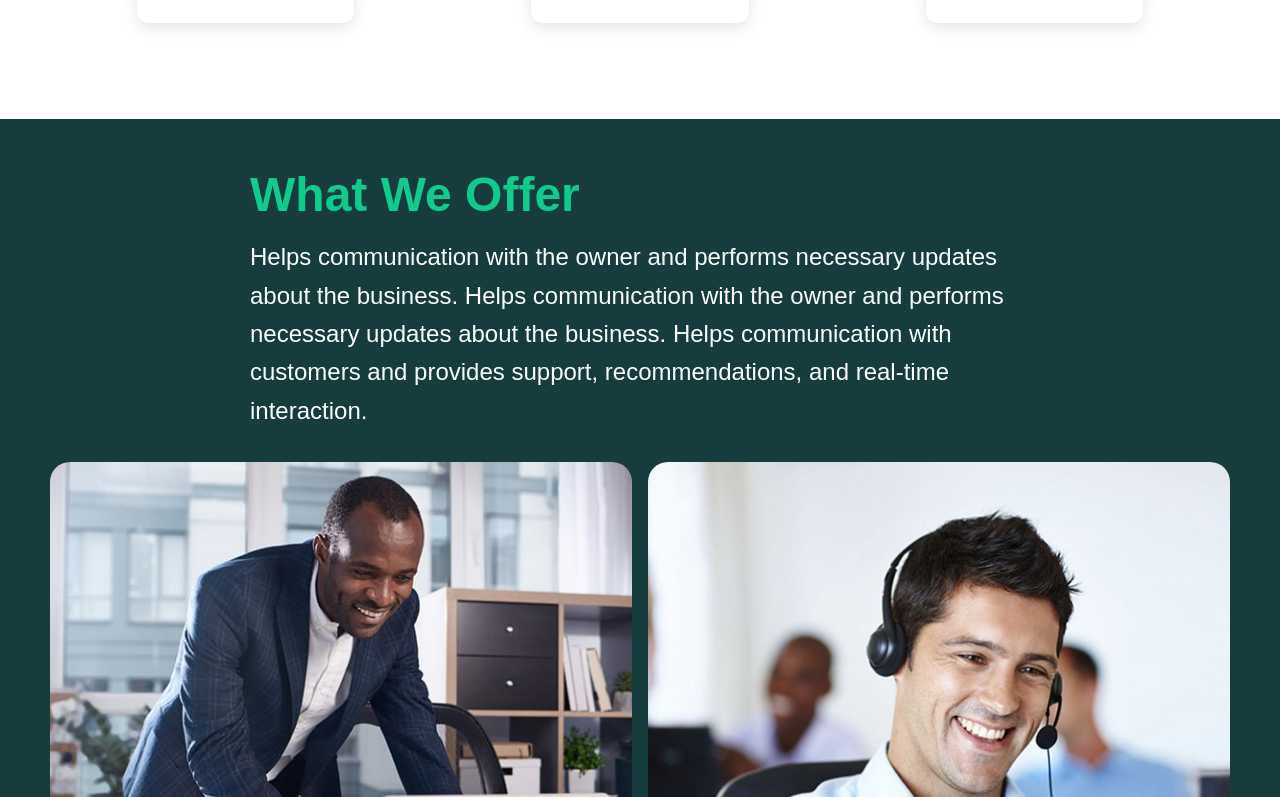
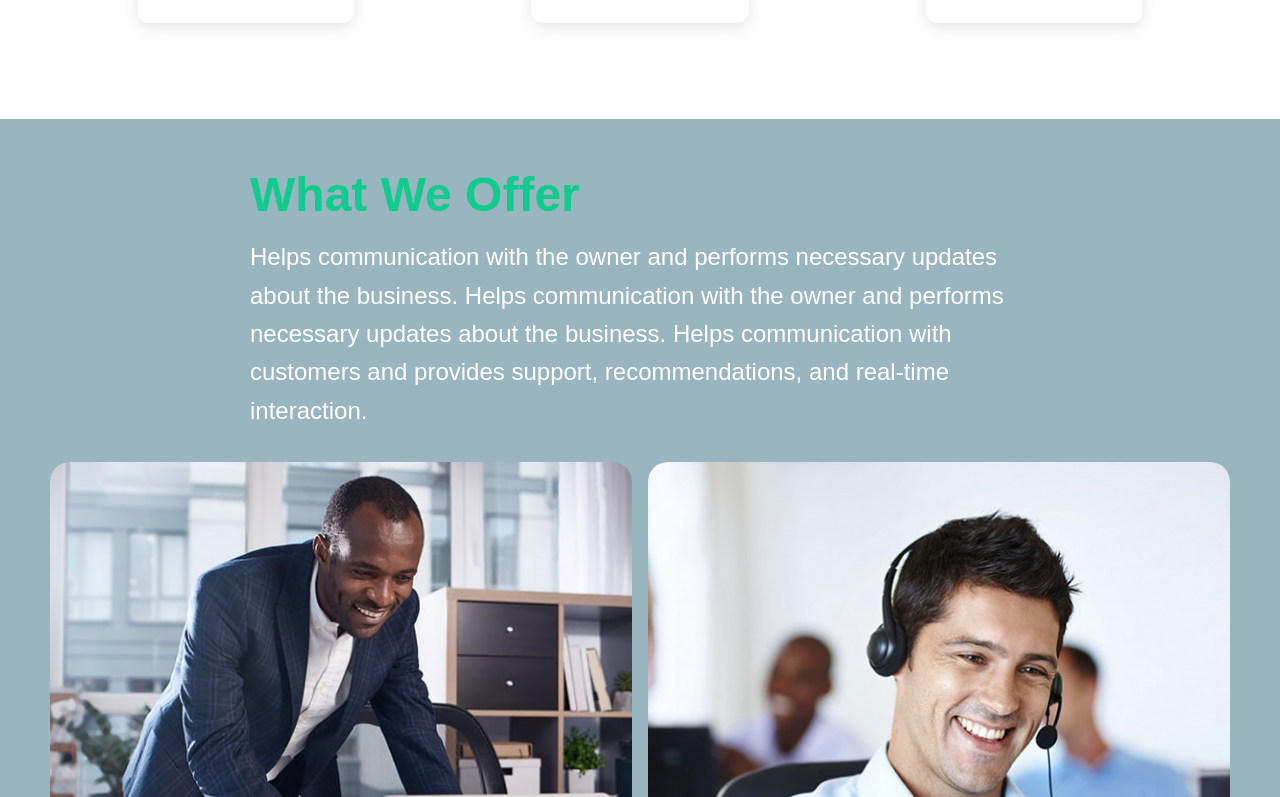
Before and after one commit to AI-agent-platform/team-agent-web, a React (Create React App) app: page /landing in a window 1280 px wide. Shown: the part 1523-2320 px from the top of the page. Built offline with nearby package versions, Linux system fonts and the light colour scheme; no server answers.

Commit message:
global css

```diff
--- a/package.json
+++ b/package.json
@@ -5,6 +5,7 @@
   "dependencies": {
     "@emotion/react": "^11.14.0",
     "@emotion/styled": "^11.14.1",
+    "@lottiefiles/dotlottie-react": "^0.17.7",
     "@mui/icons-material": "^7.2.0",
     "@mui/material": "^7.2.0",
     "@react-oauth/google": "^0.12.2",
--- a/src/App.css
+++ b/src/App.css
@@ -19,10 +19,10 @@ body {
   overflow-x: hidden;
 }
 .home-container {
-  background-color: #163c3d;
+  background-color: #99b5bf;
   padding-left: 50px;
   padding-right: 50px;
-  padding-bottom: 150px;
+  padding-bottom: 50px;
 }
 
 body {
```
Also changed, not shown: 1 other file (tests, documents, lock files or other folders).
